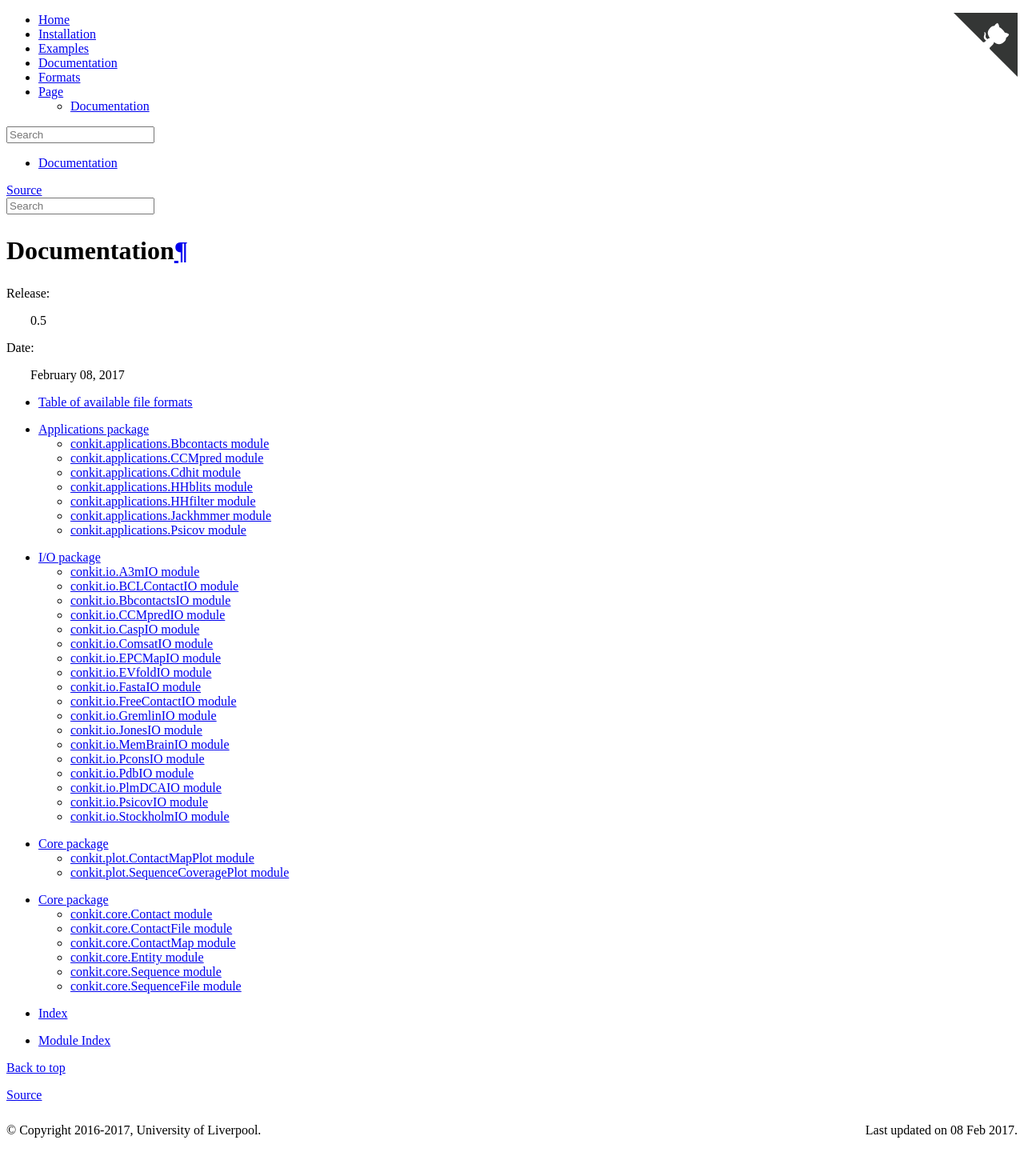
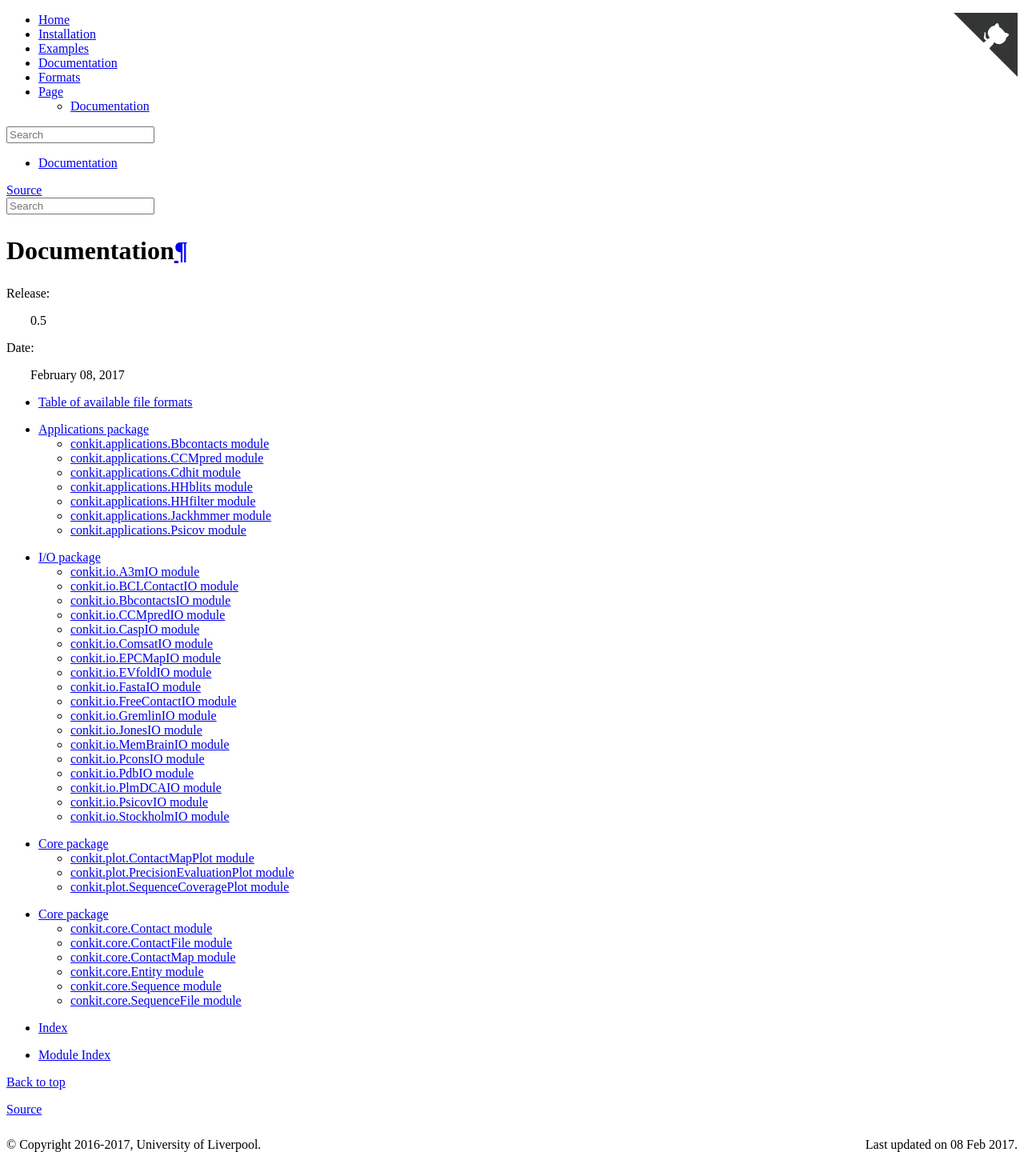
Before and after one commit to rigdenlab/conkit, a Sphinx documentation site: the page built from docs/contents.rst, in a window 1280 px wide. Shown: the whole page at 80% size. Built offline with Sphinx 7.4.7, drawn with Linux system fonts in a browser that asks for light colours.

Commit message:
PrecisionEvaluationPlot added to docs

```diff
--- /dev/null
+++ b/docs/api/generated/conkit.plot.PrecisionEvaluationPlot.rst
@@ -0,0 +1,7 @@
+conkit.plot.PrecisionEvaluationPlot module
+==========================================
+
+.. automodule:: conkit.plot.PrecisionEvaluationPlot
+    :members:
+    :undoc-members:
+    :show-inheritance:
--- a/docs/api/generated/conkit.plot.rst
+++ b/docs/api/generated/conkit.plot.rst
@@ -12,4 +12,5 @@ Submodules
 .. toctree::
 
    conkit.plot.ContactMapPlot
+   conkit.plot.PrecisionEvaluationPlot
    conkit.plot.SequenceCoveragePlot
```
